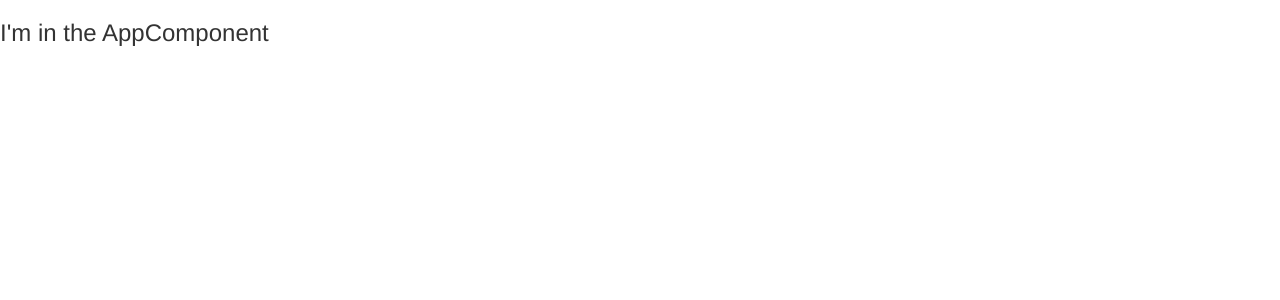
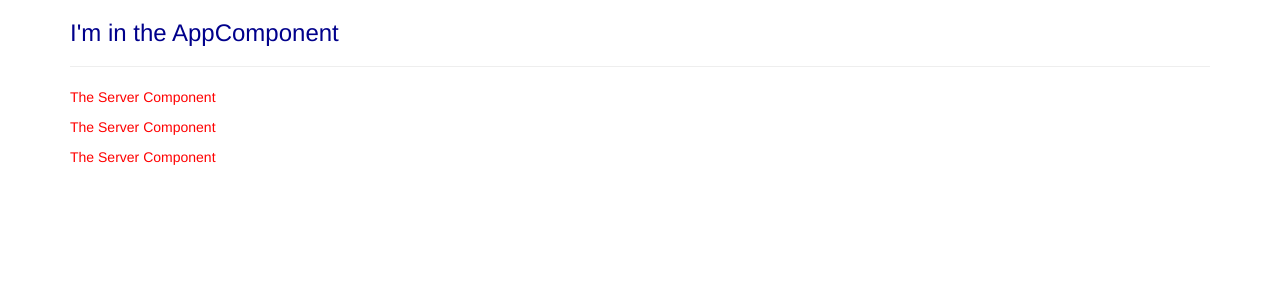
Before and after one commit to PetarDimitrov86/JavaScript-Web, an Angular app in the folder Angular 2/Udemy/my-first-app/: page / in a window 1280 px wide. Shown: the top 300 px of the page. Built offline with nearby package versions, Linux system fonts and the light colour scheme.

Commit message:
Add new components and styles

```diff
--- a/Angular 2/Udemy/my-first-app/src/app/app.component.css
+++ b/Angular 2/Udemy/my-first-app/src/app/app.component.css
@@ -0,0 +1,3 @@
+h3 {
+    color: darkblue;
+}
--- a/Angular 2/Udemy/my-first-app/src/app/app.component.html
+++ b/Angular 2/Udemy/my-first-app/src/app/app.component.html
@@ -1 +1,9 @@
-<h3>I'm in the AppComponent</h3>
+<div class="container">
+    <div class="row">
+        <div class="col-xs-12">
+            <h3>I'm in the AppComponent</h3>
+            <hr>
+            <app-servers></app-servers>
+        </div>
+    </div>
+</div>
--- a/Angular 2/Udemy/my-first-app/src/app/app.module.ts
+++ b/Angular 2/Udemy/my-first-app/src/app/app.module.ts
@@ -3,10 +3,14 @@
 import { FormsModule } from '@angular/forms'
 
 import { AppComponent } from './app.component';
+import { ServerComponent } from './server/server.component';
+import { ServersComponent } from './servers/servers.component';
 
 @NgModule({
   declarations: [
-    AppComponent
+    AppComponent,
+    ServerComponent,
+    ServersComponent
   ],
   imports: [
     BrowserModule,
--- /dev/null
+++ b/Angular 2/Udemy/my-first-app/src/app/server/server.component.css
@@ -0,0 +1,3 @@
+p {
+    color: red;
+}
--- /dev/null
+++ b/Angular 2/Udemy/my-first-app/src/app/server/server.component.html
@@ -0,0 +1 @@
+<p>The Server Component</p>
--- /dev/null
+++ b/Angular 2/Udemy/my-first-app/src/app/servers/servers.component.html
@@ -0,0 +1,3 @@
+<app-server></app-server>
+<app-server></app-server>
+<app-server></app-server>
--- /dev/null
+++ b/Angular 2/Udemy/my-first-app/src/app/servers/servers.component.ts
@@ -0,0 +1,15 @@
+import { Component, OnInit } from '@angular/core';
+
+@Component({
+  selector: 'app-servers',
+  templateUrl: './servers.component.html',
+  styleUrls: ['./servers.component.css']
+})
+export class ServersComponent implements OnInit {
+
+  constructor() { }
+
+  ngOnInit() {
+  }
+
+}
```
Also changed, not shown: Angular 2/Udemy/my-first-app/src/app/server/server.component.ts (added, +11 -0 lines), Angular 2/Udemy/my-first-app/src/app/servers/servers.component.css (added).
